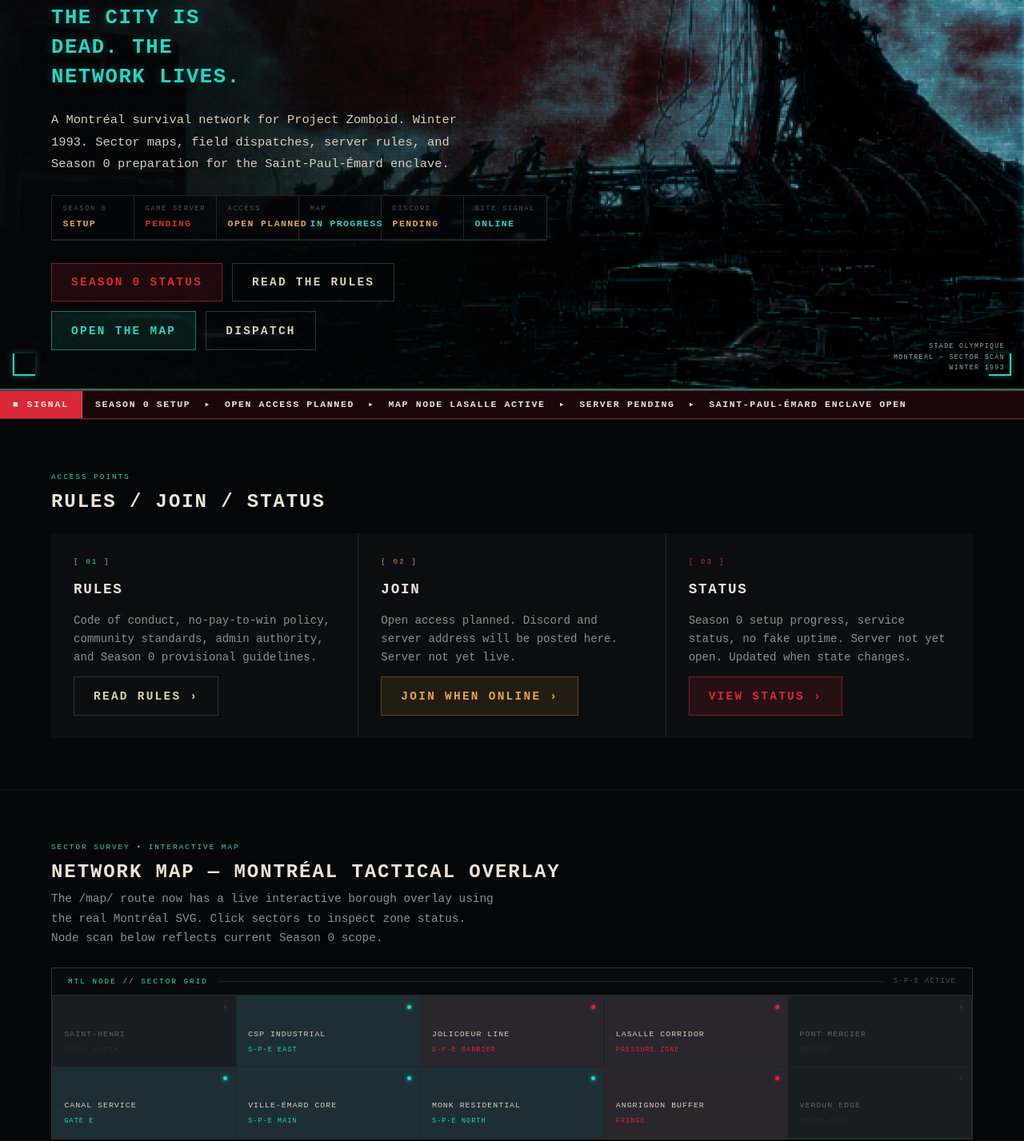
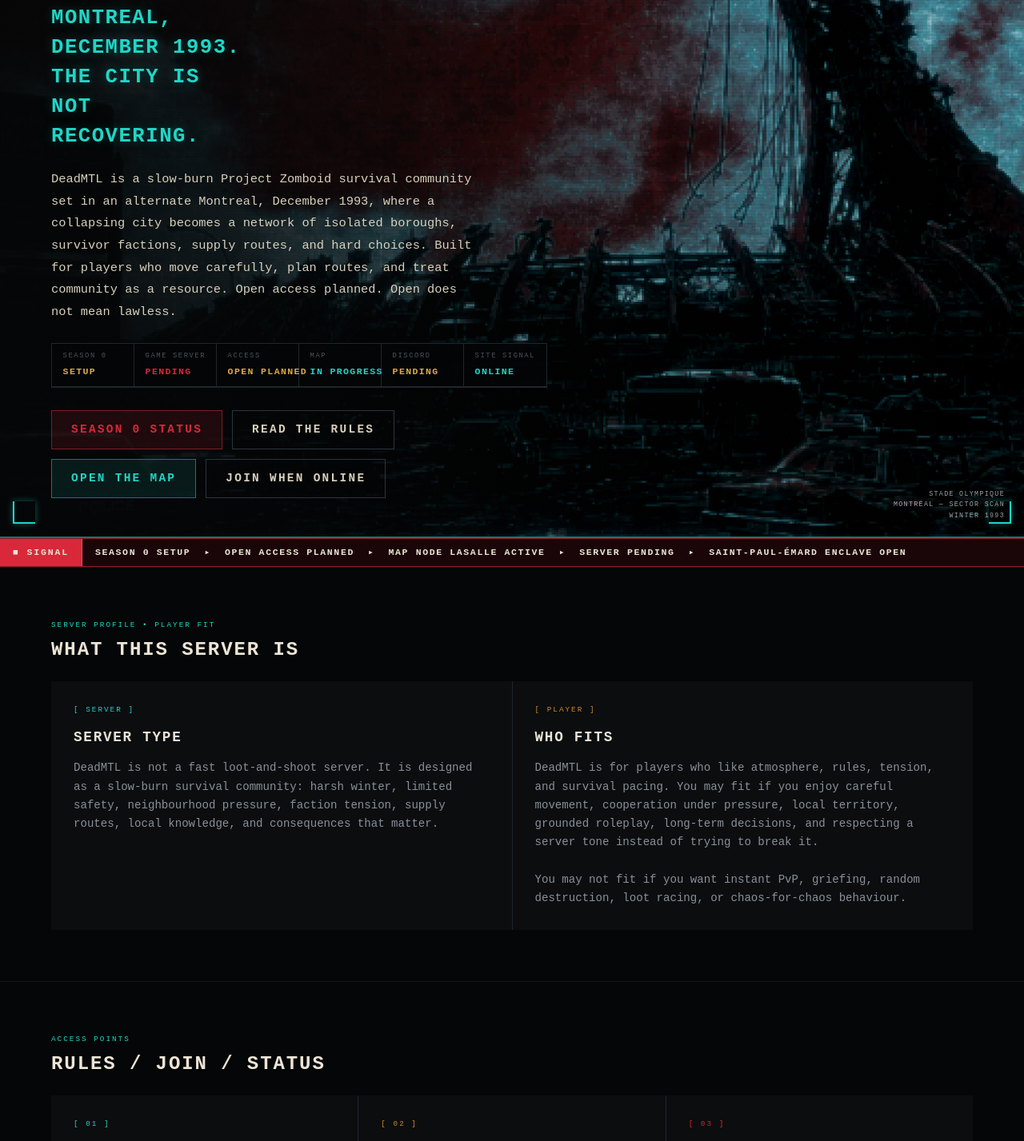
Before and after one commit to mrcheval91/deadmtl-site, an Astro site: page / in a window 1280 px wide. Shown: the part 320-1747 px from the top of the page at 80% size. Built offline with nearby package versions, Linux system fonts and the light colour scheme; Astro itself is replaced by a stand-in of ours.

Commit message:
Finalize DeadMTL homepage copy

```diff
--- a/src/pages/index.astro
+++ b/src/pages/index.astro
@@ -115,12 +115,14 @@ const staticFeed = [
 
       <h1 class="dead-hero__title">DEADMTL</h1>
 
-      <p class="dead-hero__tagline">The city is dead. The network lives.</p>
+      <p class="dead-hero__tagline">Montreal, December 1993. The city is not recovering.</p>
 
       <p class="dead-hero__body">
-        A Montréal survival network for Project Zomboid.
-        Winter 1993. Sector maps, field dispatches, server rules,
-        and Season 0 preparation for the Saint-Paul-Émard enclave.
+        DeadMTL is a slow-burn Project Zomboid survival community set in an alternate Montreal,
+        December 1993, where a collapsing city becomes a network of isolated boroughs,
+        survivor factions, supply routes, and hard choices.
+        Built for players who move carefully, plan routes, and treat community as a resource.
+        Open access planned. Open does not mean lawless.
       </p>
 
       <!-- Server status — honest, no fake claims -->
@@ -155,7 +157,7 @@ const staticFeed = [
         <a href="/construction/" class="term-btn term-btn--red">Season 0 Status</a>
         <a href="/rules/"        class="term-btn term-btn--ghost">Read the Rules</a>
         <a href="/map/"          class="term-btn term-btn--teal">Open the Map</a>
-        <a href="/dispatch/"     class="term-btn term-btn--ghost">Dispatch</a>
+        <a href="/join/"          class="term-btn term-btn--ghost">Join When Online</a>
       </div>
 
     </div>
@@ -178,6 +180,29 @@ const staticFeed = [
     </span>
   </div>
 </div>
+
+<!-- ─── SERVER IDENTITY ────────────────────────────────────────────────────── -->
+<section class="home-section" aria-label="Server and player profile">
+  <div class="container">
+    <div class="hs__head">
+      <span class="hs__label">Server Profile &bull; Player Fit</span>
+      <h2 class="hs__title">What This Server Is</h2>
+    </div>
+
+    <div class="practical-grid practical-grid--two">
+      <div class="practical-card">
+        <span class="pc__label">[ Server ]</span>
+        <span class="pc__title">Server Type</span>
+        <p class="pc__desc">DeadMTL is not a fast loot-and-shoot server. It is designed as a slow-burn survival community: harsh winter, limited safety, neighbourhood pressure, faction tension, supply routes, local knowledge, and consequences that matter.</p>
+      </div>
+      <div class="practical-card">
+        <span class="pc__label pc__label--amber">[ Player ]</span>
+        <span class="pc__title">Who Fits</span>
+        <p class="pc__desc">DeadMTL is for players who like atmosphere, rules, tension, and survival pacing. You may fit if you enjoy careful movement, cooperation under pressure, local territory, grounded roleplay, long-term decisions, and respecting a server tone instead of trying to break it.<br /><br />You may not fit if you want instant PvP, griefing, random destruction, loot racing, or chaos-for-chaos behaviour.</p>
+      </div>
+    </div>
+  </div>
+</section>
 
 <!-- ─── ACCESS PANEL — RULES / JOIN / STATUS ─────────────────────────────── -->
 <section class="home-section" aria-label="Key information">
--- a/src/styles/_terminal.scss
+++ b/src/styles/_terminal.scss
@@ -471,6 +471,12 @@
   grid-template-columns: repeat(3, 1fr);
   gap: 1px;
   background: var(--border);
+
+  @media (max-width: $bp-md) { grid-template-columns: 1fr; }
+}
+
+.practical-grid--two {
+  grid-template-columns: repeat(2, 1fr);
 
   @media (max-width: $bp-md) { grid-template-columns: 1fr; }
 }
```
